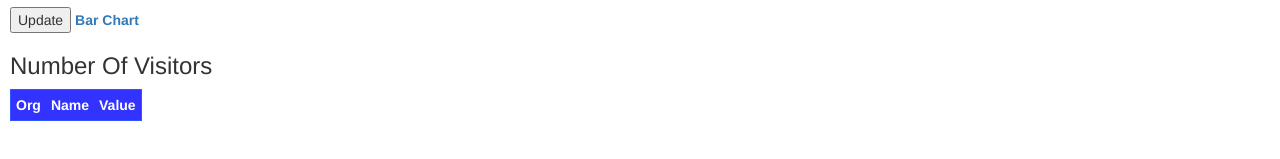
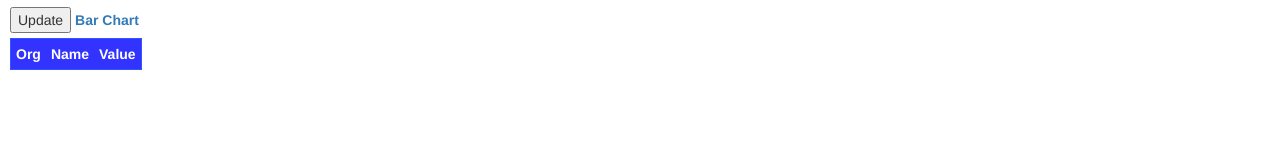
Before and after one commit to j0hnnyF1ve/d3-analytics-example, a plain HTML site: page index.html at #!/example in a window 1280 px wide. Shown: the part 215-374 px from the top of the page. Drawn offline with nearby package versions, Linux system fonts and the light colour scheme; some packages are replaced by stand-ins of ours; a script that the page names is missing; a web font is replaced by a local one.

Commit message:
Hide display of chart name when results are not present

```diff
--- a/app/pages/example/template.html
+++ b/app/pages/example/template.html
@@ -31,7 +31,7 @@
 -->
 </form>
 
-<h3 class="serviceDisplay" ng-bind="model.currentService.name"></h3>
+<h3 class="serviceDisplay" ng-bind="model.currentService.name" ng-show="model.results.length > 0"></h3>
 <p ng-show="model.message.length > 0" ng-bind="model.message"></p>
 
 <bar-chart
```
